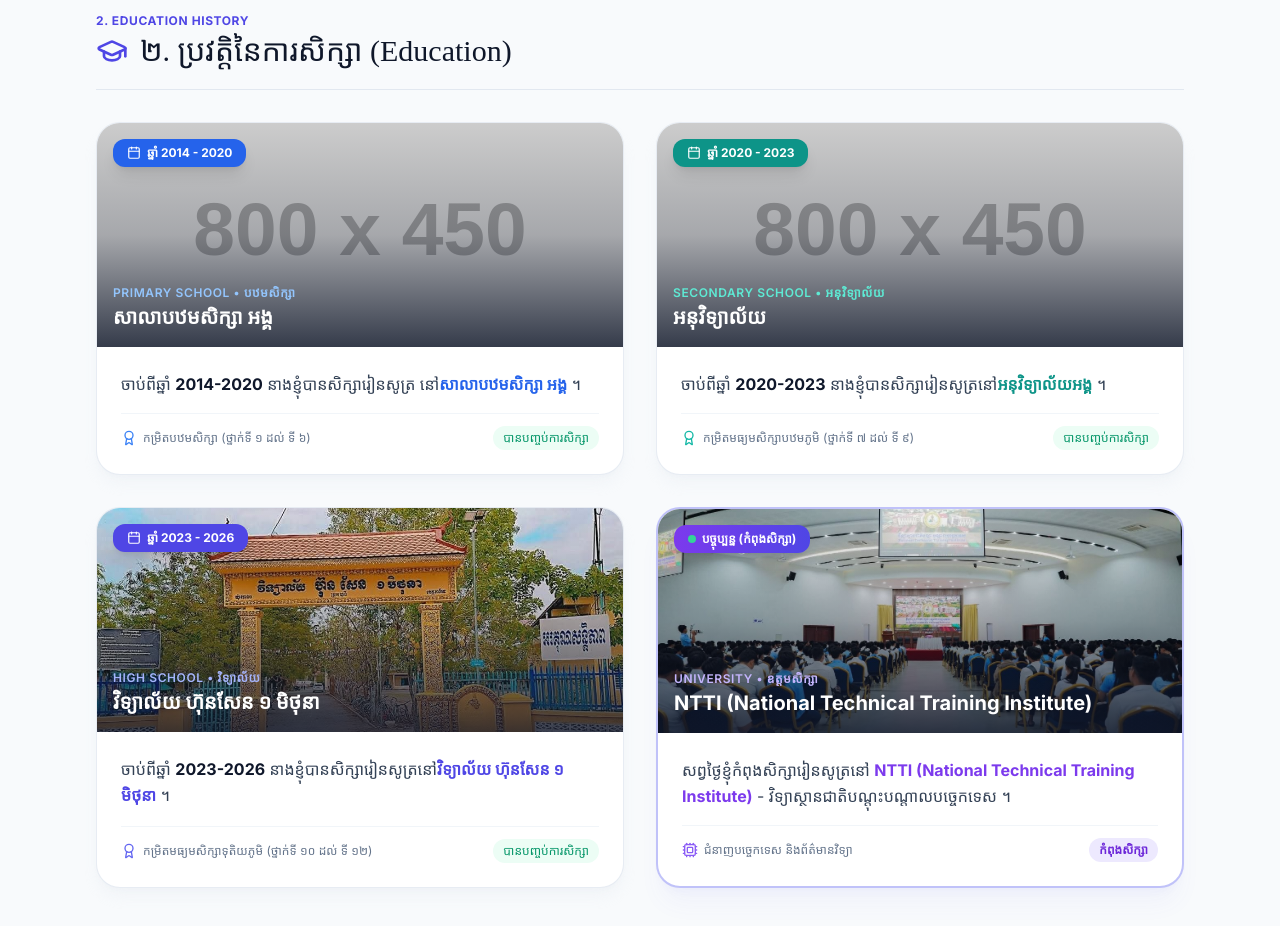
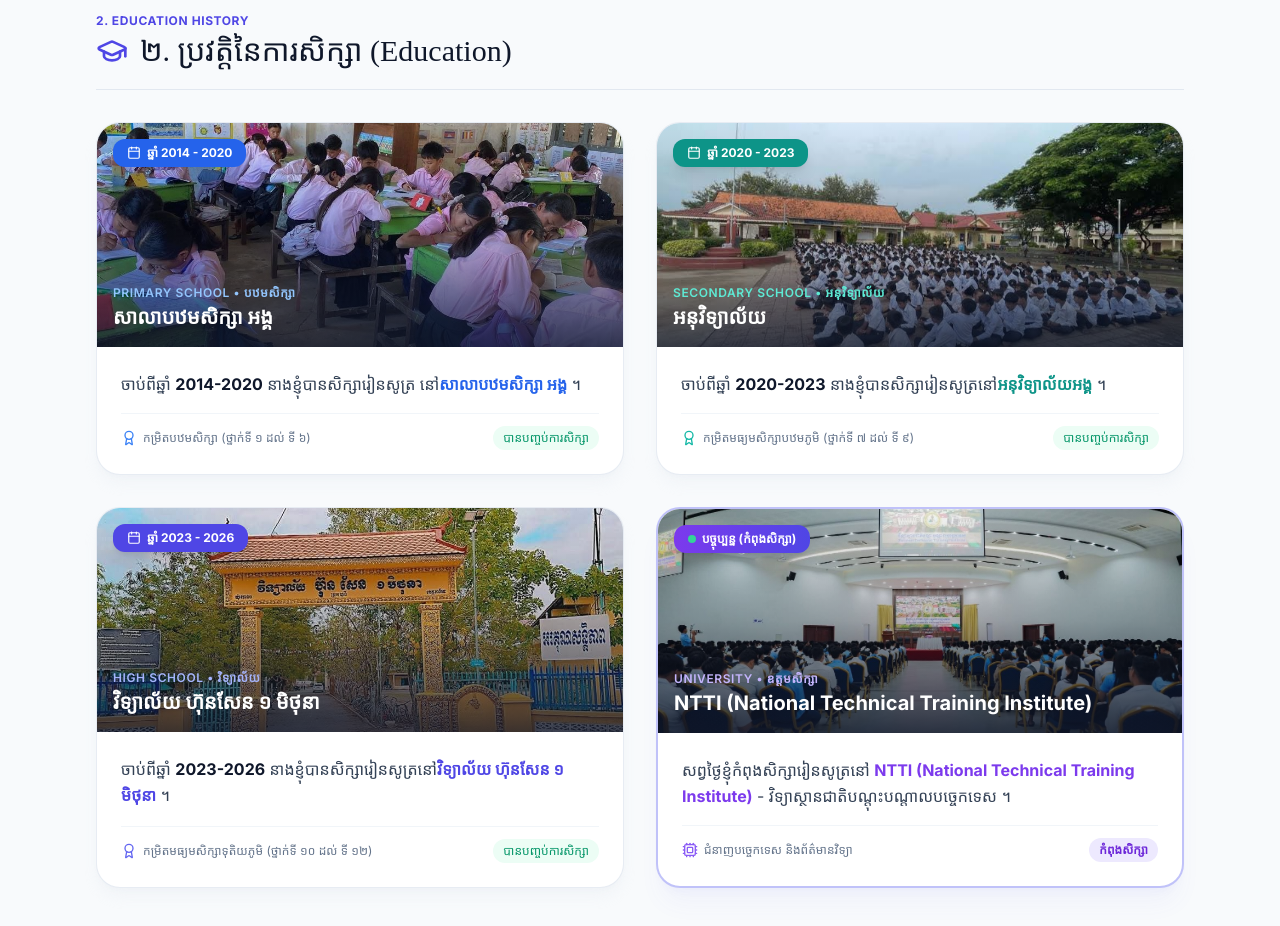
Before and after one commit to parkjaeha1827-jpg/chantha-cv-test-codekh1234, a plain HTML site: page index.html in a window 1280 px wide. Shown: the part 740-1666 px from the top of the page. Drawn offline with nearby package versions, Linux system fonts and the light colour scheme; placeholder pictures from the web are drawn by us; a web font is replaced by a local one.

Commit message:
Rename school photos to English

```diff
--- a/index.html
+++ b/index.html
@@ -261,7 +261,7 @@
                 <article class="group bg-white dark:bg-slate-900 rounded-3xl overflow-hidden border border-slate-200/80 dark:border-slate-800 shadow-lg shadow-slate-200/30 dark:shadow-none hover:border-indigo-500/50 transition-all duration-300 flex flex-col">
                     <div class="relative h-56 overflow-hidden bg-slate-100 dark:bg-slate-800">
                         <img id="edu-img-1"
-                             src="អង្គ .jpg"
+                             src="primary.jpg"
                              onerror="this.src='https://placehold.co/800x450/3b82f6/ffffff?text=Primary+School'"
                              alt="សាលាបឋមសិក្សា អង្គ"
                              class="w-full h-full object-cover group-hover:scale-105 transition-transform duration-500">
@@ -298,7 +298,7 @@
                 <article class="group bg-white dark:bg-slate-900 rounded-3xl overflow-hidden border border-slate-200/80 dark:border-slate-800 shadow-lg shadow-slate-200/30 dark:shadow-none hover:border-indigo-500/50 transition-all duration-300 flex flex-col">
                     <div class="relative h-56 overflow-hidden bg-slate-100 dark:bg-slate-800">
                         <img id="edu-img-2"
-                             src="អនុអង្គ .jpg"
+                             src="secondary.jpg"
                              onerror="this.src='https://placehold.co/800x450/0d9488/ffffff?text=Secondary+School'"
                              alt="អនុវិទ្យាល័យ"
                              class="w-full h-full object-cover group-hover:scale-105 transition-transform duration-500">
@@ -335,7 +335,7 @@
                 <article class="group bg-white dark:bg-slate-900 rounded-3xl overflow-hidden border border-slate-200/80 dark:border-slate-800 shadow-lg shadow-slate-200/30 dark:shadow-none hover:border-indigo-500/50 transition-all duration-300 flex flex-col">
                     <div class="relative h-56 overflow-hidden bg-slate-100 dark:bg-slate-800">
                         <img id="edu-img-3"
-                             src="១ មិថុនា.jpg"
+                             src="highschool.jpg"
                              onerror="this.src='https://placehold.co/800x450/4f46e5/ffffff?text=High+School'"
                              alt="វិទ្យាល័យ ហ៊ុនសែន ១ មិថុនា"
                              class="w-full h-full object-cover group-hover:scale-105 transition-transform duration-500">
```
Also changed, not shown: highschool.jpg (renamed from ១ មិថុនា.jpg), primary.jpg (renamed from អង្គ.jpg), secondary.jpg (renamed from អនុអង្គ.jpg).
